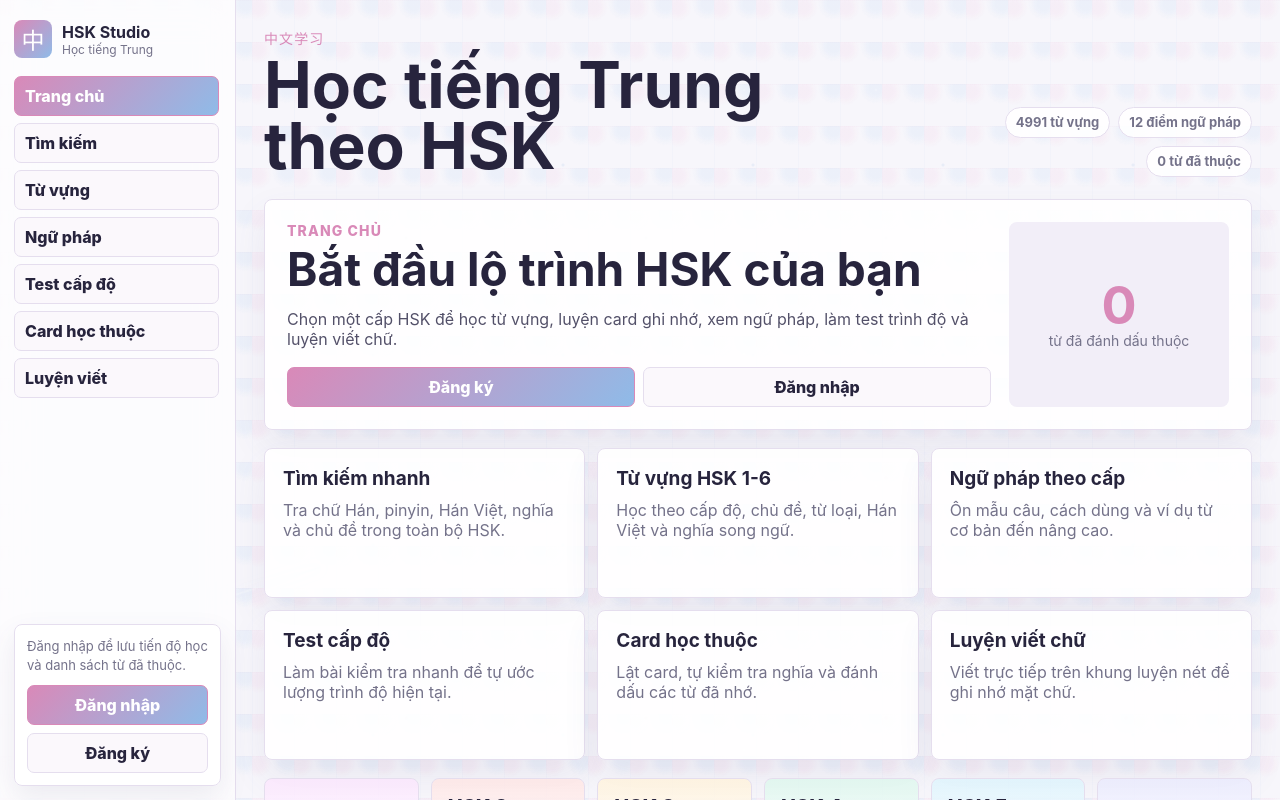
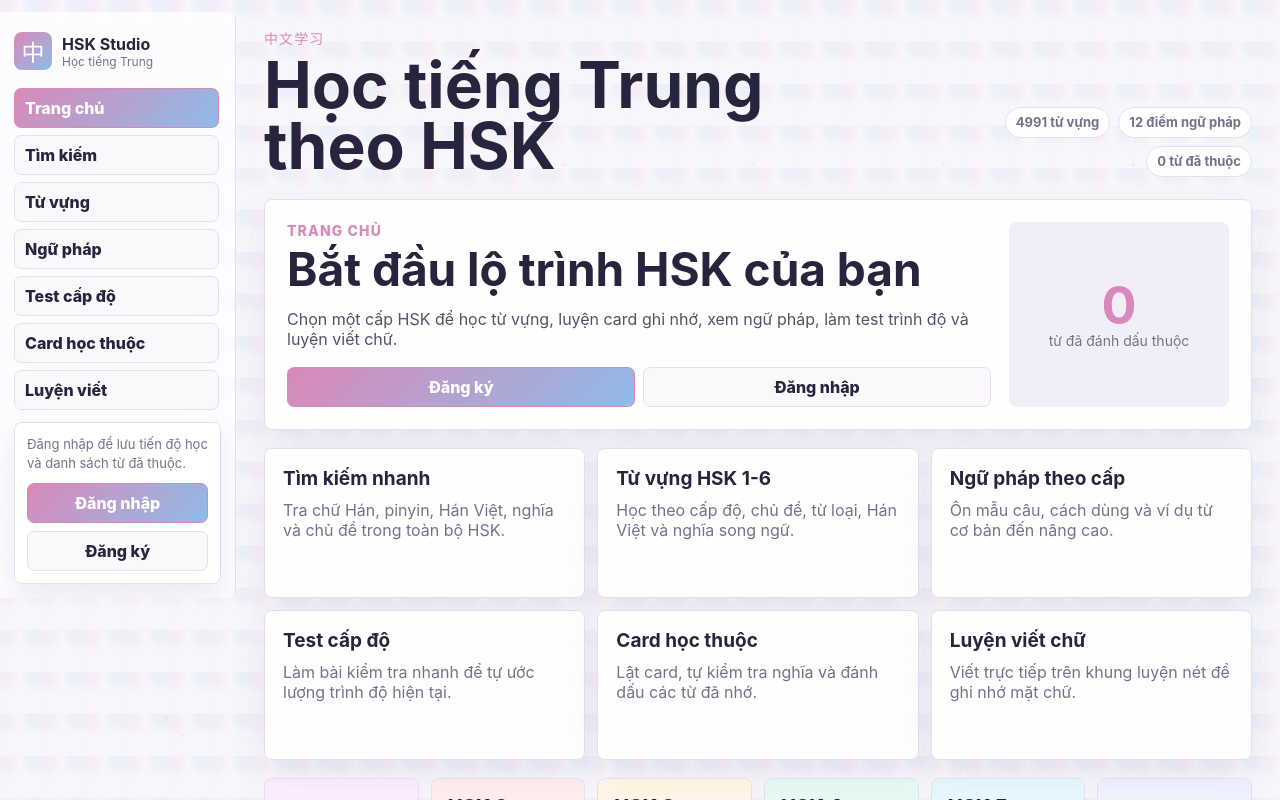
Before and after one commit to kieuanh84/Study_Chinese, a React (Vite) app in the folder client/: page / in a window 1280 px wide. Shown: the top 800 px of the page. Built offline with nearby package versions, Linux system fonts and the light colour scheme.

Commit message:
Fix sidebar auth spacing

```diff
--- a/client/src/App.css
+++ b/client/src/App.css
@@ -91,16 +91,19 @@
 
 .sidebar {
   position: sticky;
-  top: 0;
+  top: 12px;
   z-index: 1;
+  align-self: start;
   display: flex;
-  height: 100vh;
+  max-height: calc(100vh - 24px);
   flex-direction: column;
   gap: 12px;
   border-right: 1px solid var(--border);
+  border-radius: 0 8px 8px 0;
   background: rgb(255 255 255 / 72%);
   padding: 14px;
   backdrop-filter: blur(18px);
+  overflow: hidden;
 }
 
 .brand-block {
@@ -349,6 +352,7 @@
   display: grid;
   gap: 7px;
   min-height: 0;
+  max-height: calc(100vh - 310px);
   overflow-y: auto;
   padding-right: 2px;
   scrollbar-width: thin;
@@ -369,7 +373,7 @@
 
 .sidebar-auth {
   flex-shrink: 0;
-  margin-top: auto;
+  margin-top: 0;
 }
 
 .sidebar-auth .auth-card {
@@ -1090,12 +1094,14 @@ code {
 
   .sidebar {
     position: static;
-    height: auto;
     max-height: none;
+    border-radius: 0;
+    overflow: visible;
   }
 
   .side-nav {
     grid-template-columns: repeat(2, minmax(0, 1fr));
+    max-height: none;
     overflow: visible;
   }
 
```
